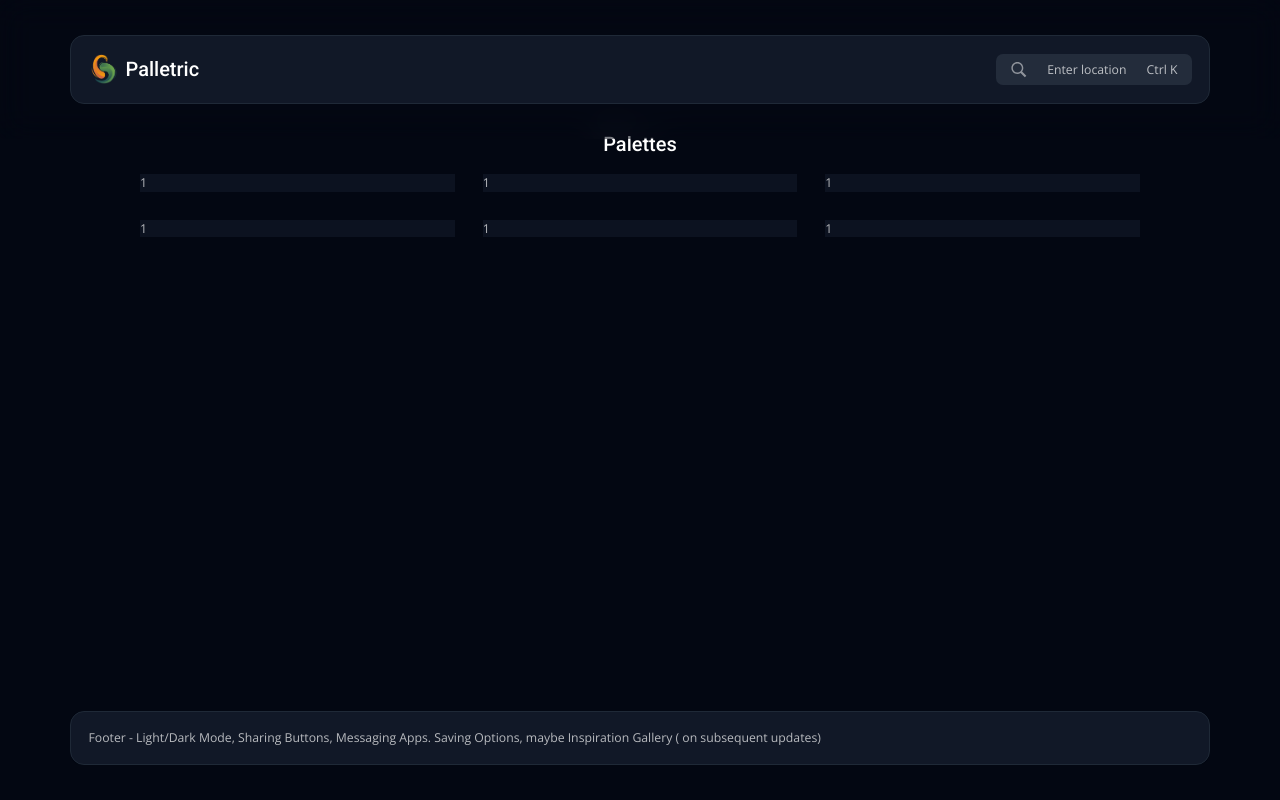
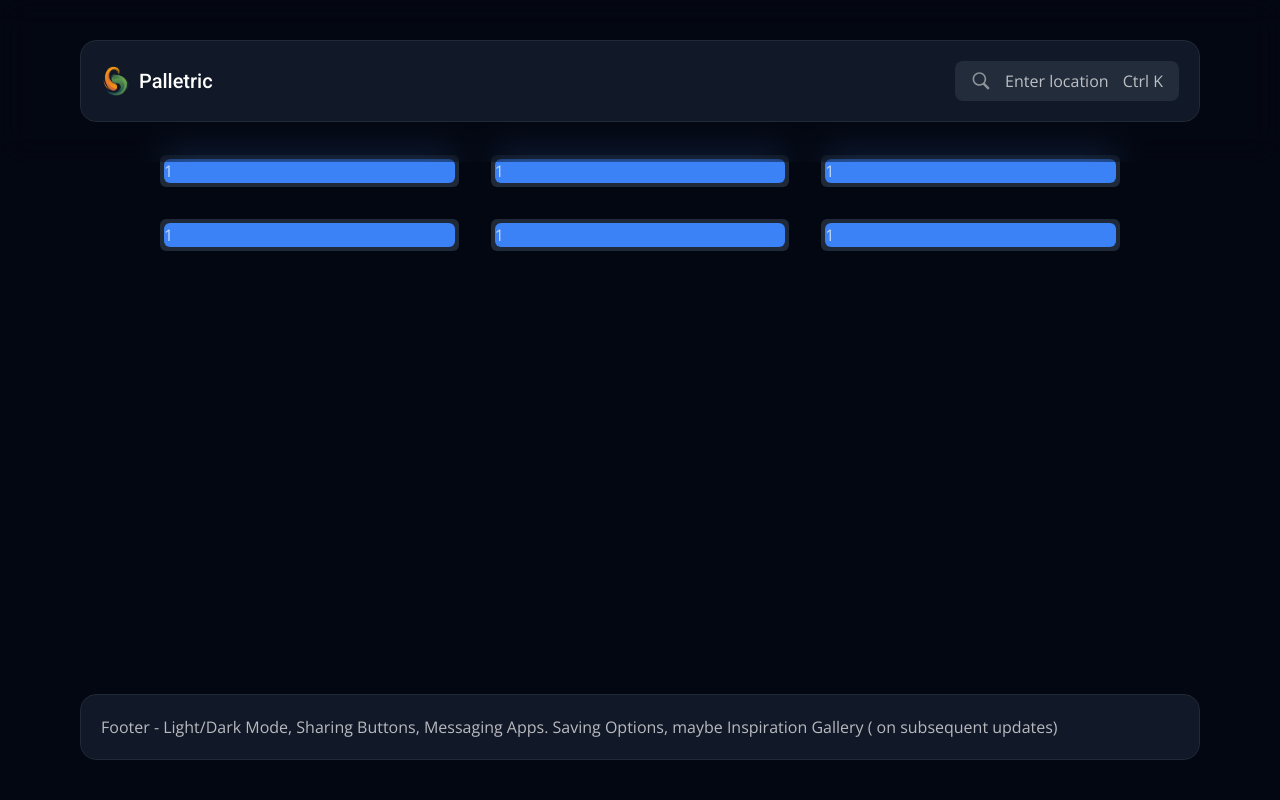
Before and after one commit to Joshardals/Palletric, a Next.js app: page / in a window 1280 px wide. Built offline with nearby package versions, Linux system fonts and the light colour scheme; no server answers.

Commit message:
initial commit

```diff
--- a/app/(root)/page.tsx
+++ b/app/(root)/page.tsx
@@ -36,8 +36,7 @@ export default function Home() {
 
   return (
     <main className="hfPadding">
-      <div className="sm:px-20 flex flex-col space-y-6 items-center justify-center">
-        <h1 className="h1-bold">Palettes</h1>
+      <div className="sm:px-20 flex flex-col items-center justify-center">
         <Palettes />
         <SearchContainer />
       </div>
--- a/app/globals.css
+++ b/app/globals.css
@@ -4,7 +4,7 @@
 
 html,
 body {
-  @apply min-h-screen w-full bg-gray-950 font-sans text-[16px] sm:text-sm
+  @apply min-h-screen w-full bg-gray-950 font-sans max-sm:text-sm
   text-white/70 scroll-smooth p-0 m-0 select-none box-border;
 }
 
--- a/components/shared/ColorTiles.tsx
+++ b/components/shared/ColorTiles.tsx
@@ -1,7 +1,7 @@
 export default function ColorTiles() {
   return (
-    <div className=" bg-gray-900/70">
-      <div>1</div>
+    <div className=" bg-gray-800 rounded-md p-1">
+      <div className=" bg-blue-500 rounded-md">1</div>
     </div>
   );
 }
```
